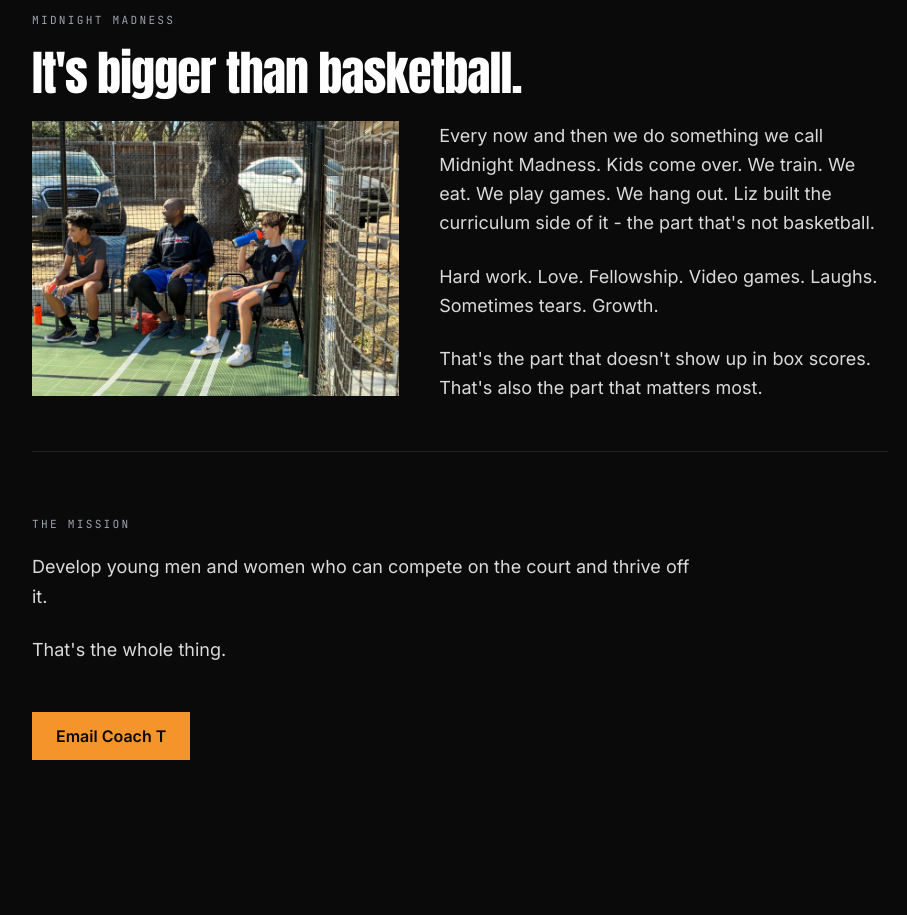
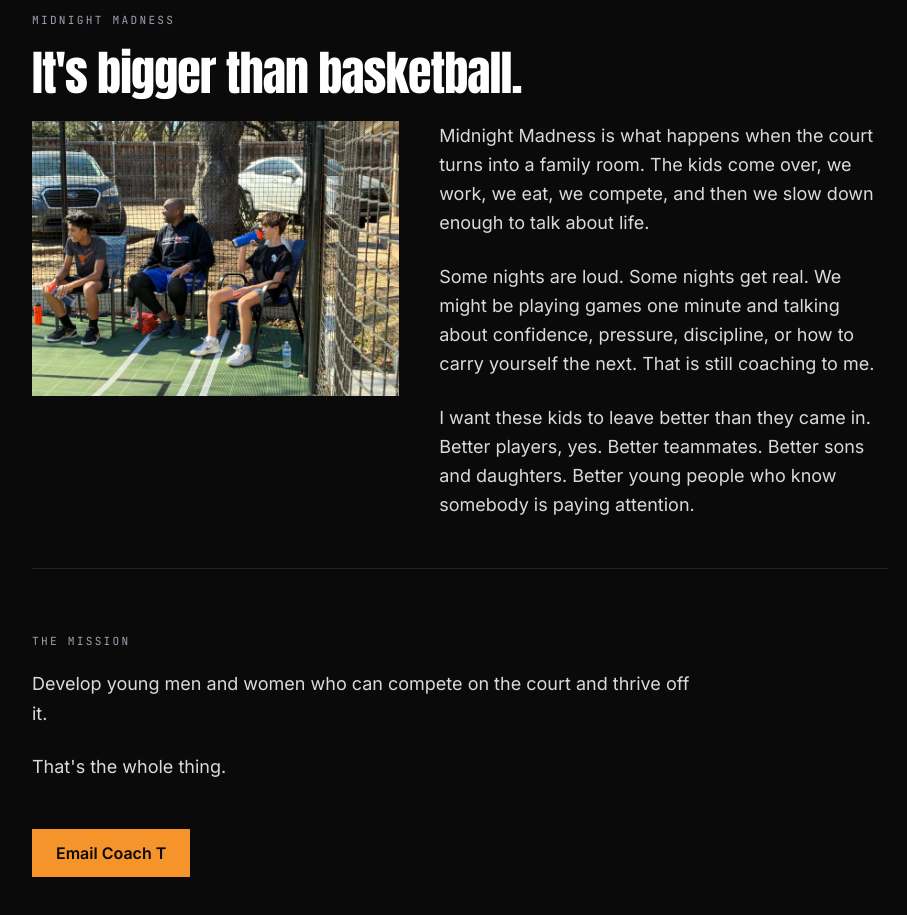
Before and after one commit to btctc/btcballers-fit, a Next.js app: page /about in a window 1280 px wide. Shown: the part 1520-2435 px from the top of the page, without its empty margins (180-1087 px from the left). Built offline with nearby package versions, Linux system fonts and the light colour scheme.

Commit message:
Rewrite Midnight Madness copy

```diff
--- a/src/app/about/page.tsx
+++ b/src/app/about/page.tsx
@@ -46,10 +46,14 @@ export default function AboutPage() {
           </div>
           <div className="space-y-6 text-lg text-btc-white/85 leading-relaxed">
             <p>
-              Every now and then we do something we call Midnight Madness. Kids come over. We train. We eat. We play games. We hang out. Liz built the curriculum side of it - the part that&apos;s not basketball.
+              Midnight Madness is what happens when the court turns into a family room. The kids come over, we work, we eat, we compete, and then we slow down enough to talk about life.
             </p>
-            <p>Hard work. Love. Fellowship. Video games. Laughs. Sometimes tears. Growth.</p>
-            <p>That&apos;s the part that doesn&apos;t show up in box scores. That&apos;s also the part that matters most.</p>
+            <p>
+              Some nights are loud. Some nights get real. We might be playing games one minute and talking about confidence, pressure, discipline, or how to carry yourself the next. That is still coaching to me.
+            </p>
+            <p>
+              I want these kids to leave better than they came in. Better players, yes. Better teammates. Better sons and daughters. Better young people who know somebody is paying attention.
+            </p>
           </div>
         </div>
       </div>
```
